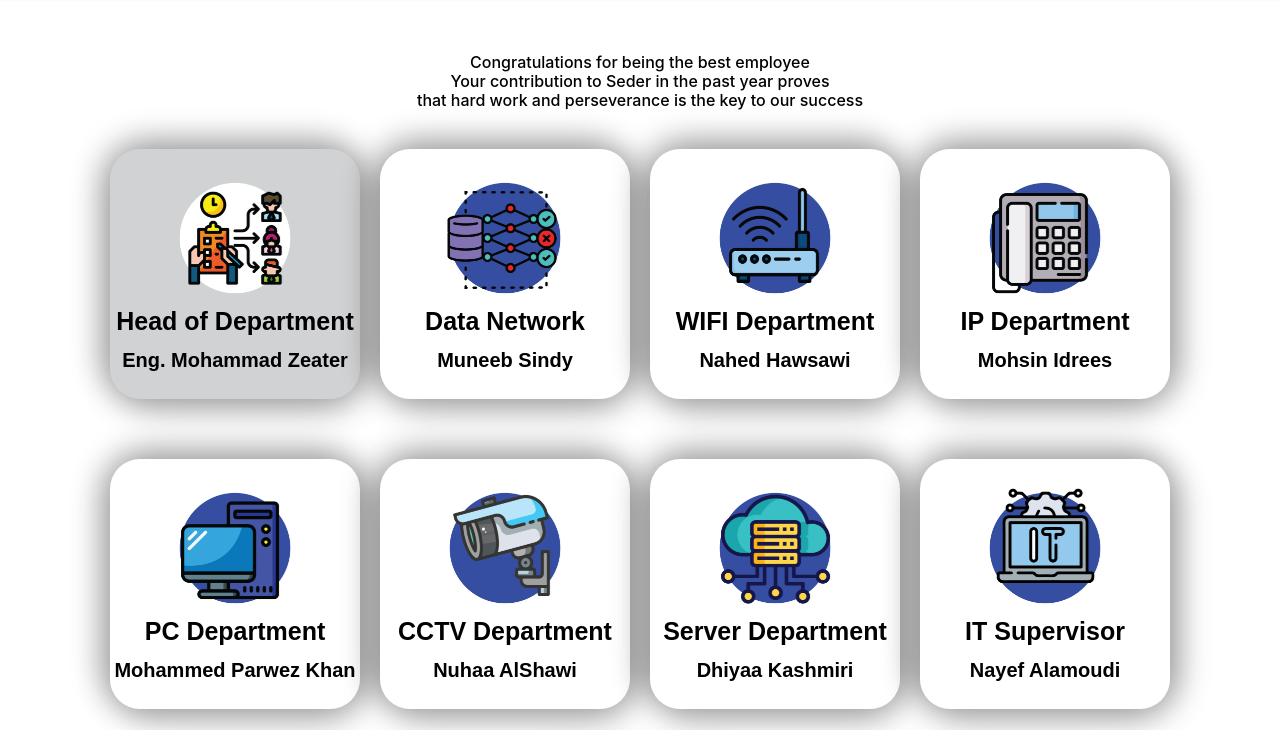
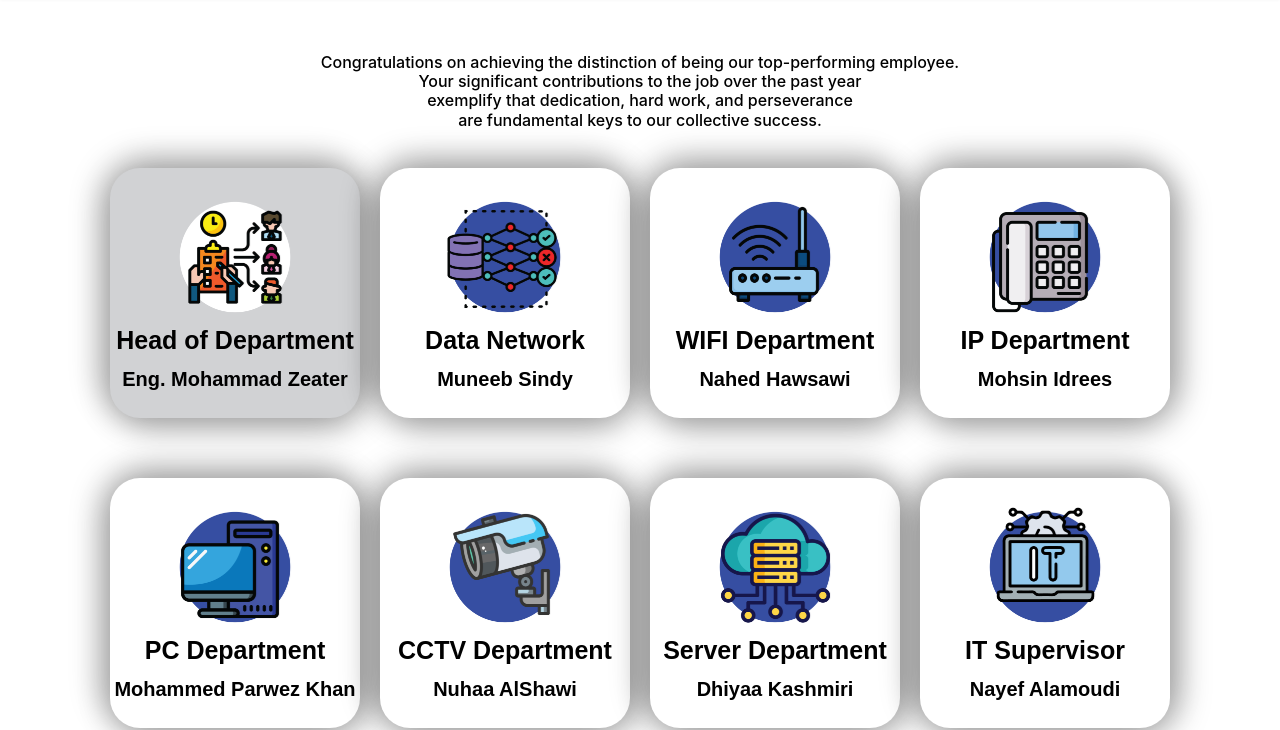
Before and after one commit to sara-daghustani/Best-Employee, a plain HTML site: page index.html in a window 1280 px wide. Shown: the part 78-808 px from the top of the page. Drawn offline with Linux system fonts and the light colour scheme.

Commit message:
Initial commis

```diff
--- a/index.html
+++ b/index.html
@@ -42,8 +42,12 @@
 
         <div class="container py-2 ">
             <h6 class="text-center title-black mt-5">
-                 Congratulations for being the best employee <br>
-                Your contribution to Seder in the past year proves <br>that hard work and perseverance is the key to our success
+                Congratulations on achieving the distinction of being our top-performing employee.
+                <br>
+                Your significant contributions to the job over the past year
+                <br>
+                exemplify that dedication, hard work, and perseverance <br>
+                are fundamental keys to our collective success.
                </h6>
 
 
```
